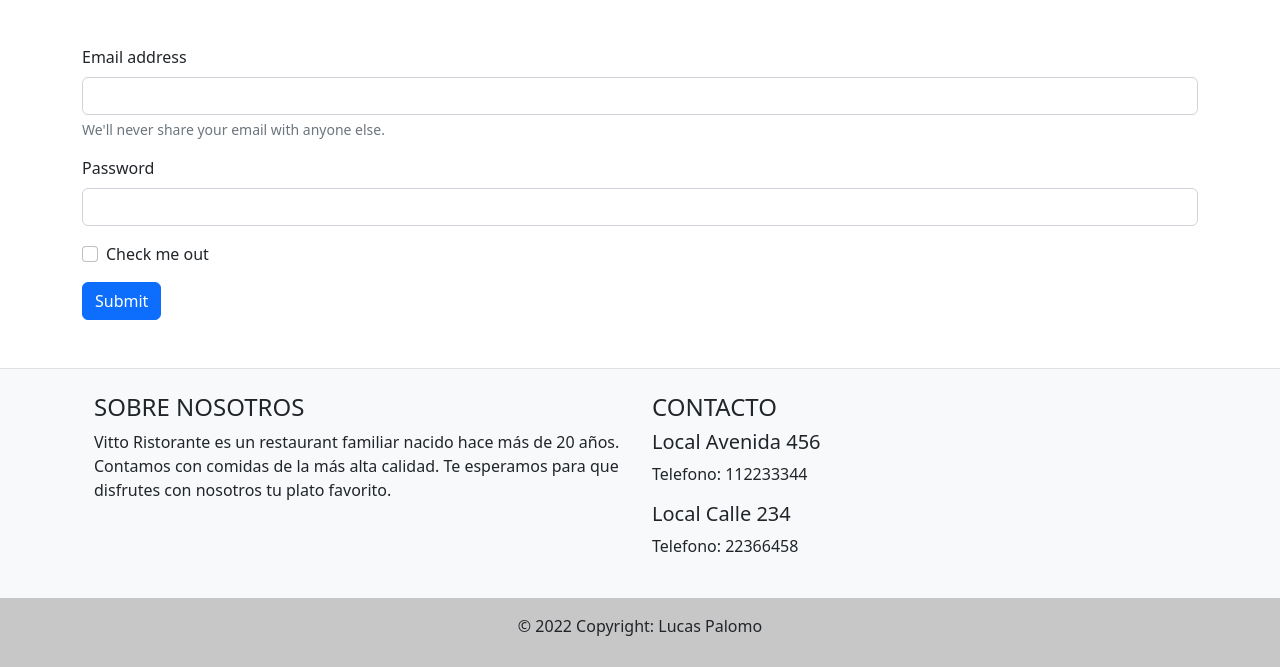
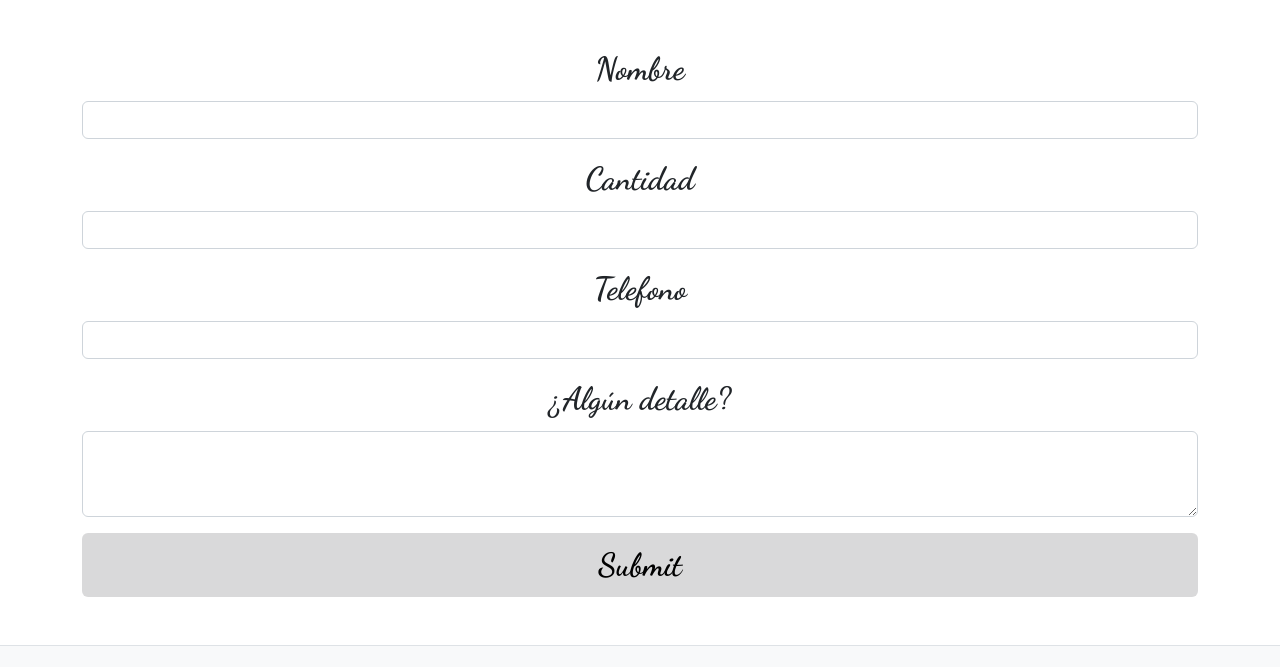
Before and after one commit to lucaspalomo93/PreEntrega2Palomo, a plain HTML site: page pages/reservas.html in a window 1280 px wide. Shown: the part 85-752 px from the top of the page. Drawn offline with nearby package versions, Linux system fonts and the light colour scheme.

Commit message:
reservas
Reservas done

```diff
--- a/pages/reservas.html
+++ b/pages/reservas.html
@@ -53,19 +53,23 @@
     <form>
         <div class="container mt-5 mb-5">
             <div class="mb-3">
-                <label for="exampleInputEmail1" class="form-label">Email address</label>
-                <input type="email" class="form-control" id="exampleInputEmail1" aria-describedby="emailHelp">
-                <div id="emailHelp" class="form-text">We'll never share your email with anyone else.</div>
+                <label for="exampleInputEmail1" class="form-label">Nombre</label>
+                <input type="text" class="form-control" id="nombre" aria-describedby="emailHelp">
+                <!-- <div id="emailHelp" class="form-text">We'll never share your email with anyone else.</div> -->
               </div>
               <div class="mb-3">
-                <label for="exampleInputPassword1" class="form-label">Password</label>
-                <input type="password" class="form-control" id="exampleInputPassword1">
+                <label for="exampleInputPassword1" class="form-label">Cantidad</label>
+                <input type="number" class="form-control" id="cantidad">
               </div>
-              <div class="mb-3 form-check">
-                <input type="checkbox" class="form-check-input" id="exampleCheck1">
-                <label class="form-check-label" for="exampleCheck1">Check me out</label>
+              <div class="mb-3">
+                <label for="exampleInputPassword1" class="form-label">Telefono</label>
+                <input type="number" class="form-control" id="cantidad">
               </div>
-              <button type="submit" class="btn btn-primary">Submit</button>
+              <div class="mb-3">
+                <label for="exampleFormControlTextarea1" class="form-label">¿Algún detalle?</label>
+                <textarea class="form-control" id="exampleFormControlTextarea1" rows="3"></textarea>
+              </div>
+              <button type="submit" class="d-block submit-button rounded">Submit</button>
         </div>
     </form>
 
--- a/styles/styles.css
+++ b/styles/styles.css
@@ -12,15 +12,11 @@ a:hover {
 }
 
 .card-body a {
-
-    color: black;
-}
-
-.card-body a {
     display: block;
     font-size: 1rem;
     text-align: center;
     padding: 0.5rem 1rem;
+    color: black;
     background-color: rgba(188, 189, 190, 0.568);
     transition: all 0.3s;
     font-weight: bold;
@@ -86,6 +82,36 @@ a:hover {
     transform: scale(1.1,1.1);
 }
 
+/* CIERRA MARKET */
+
+/* RESERVAS */
+
+.submit-button {
+    width: 100%;
+    color: black;
+    font-weight: bold;
+    background-color: rgba(188, 189, 190, 0.568);
+    border: none;
+    transition: all 0.5s;
+    padding: 0.5rem 1rem;
+    font-family: 'Dancing Script', cursive;
+    font-size: 2rem;
+}
+
+.submit-button:hover {
+    background-color: black;
+    color: rgb(237, 237, 130);
+}
+
+label {
+    font-family: 'Dancing Script', cursive;
+    font-weight: bold;
+    font-size: 2rem;
+    display: block;
+    text-align: center;
+}
+
+
 @media only screen and (max-width: 765px) {
     a{
         display: block;
```
